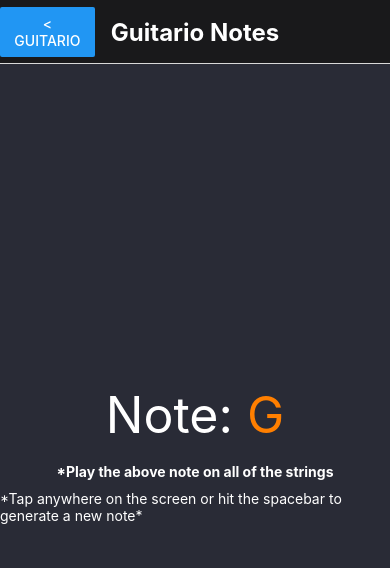
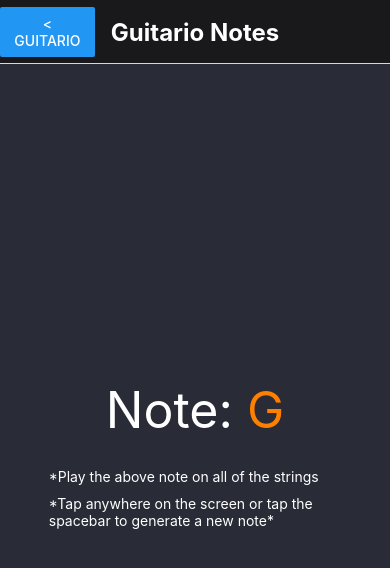
Before and after one commit to Brandon205/guitario, a React Native app: screen / in a window 390 px wide. Both pictures are taken after a click on the button "GUITARIO NOTES >". Shown: the top 568 px of the page. Built offline with nearby package versions, Linux system fonts and the light colour scheme.

Commit message:
v1.3.5 - changed all pressable Views to Pressables

```diff
--- a/app.json
+++ b/app.json
@@ -2,7 +2,7 @@
   "expo": {
     "name": "Guitario",
     "slug": "guitario",
-    "version": "1.3.0",
+    "version": "1.3.5",
     "orientation": "portrait",
     "icon": "./assets/icon.png",
     "splash": {
--- a/components/Notes.js
+++ b/components/Notes.js
@@ -34,12 +34,12 @@ export default function Notes(props) {
     return (
         <View style={styles.container}>
             <Text style={{display: showAnswer ? 'flex' : 'none', color: 'white', fontSize: 30}}>Correct fret: {frets[props.string][props.note]}</Text>
-            <View style={styles.toPlay} onTouchEnd={() => playThis()}>
+            <Pressable style={styles.toPlay} onPress={() => playThis()}>
                 <Text style={styles.noteText}>String: <Text style={{color: props.stringColor}}>{props.string}</Text></Text>
                 <Text style={styles.noteText}>Note: <Text style={{color: props.noteColor}}>{props.note}</Text></Text>
-            </View>
+            </Pressable>
 
-            <Text style={{color: '#fff', marginTop: 15}}>*Tap the words above or hit the spacebar to generate a new note to play*</Text>
+            <Text style={styles.text}>*Tap the words above or tap the spacebar to generate a new note to play*</Text>
             <Pressable onPress={() => setShowAnswer(!showAnswer)}>
                 <View style={styles.button}>
                     <Text style={styles.buttonText}>Stuck?</Text>
@@ -63,6 +63,11 @@ const styles = StyleSheet.create({
         fontSize: 50,
         color: 'white',
         paddingTop: 20
+    },
+    text: {
+        color: '#fff',
+        marginTop: 15,
+        maxWidth: '75%'
     },
     answer: {
         fontSize: 12,
--- a/components/StringsNote.js
+++ b/components/StringsNote.js
@@ -1,17 +1,19 @@
 import React from 'react'
-import { View, Text, StyleSheet } from 'react-native'
+import { View, Text, StyleSheet, Pressable } from 'react-native'
 
 export default function StringsNote(props) {
     return (
-        <View style={styles.container} onTouchStart={() => props.createNote()}>
-            <Text style={styles.screenText}>Note: <Text style={{color: props.noteColor}}>{props.note}</Text></Text>
-            <Text style={{color: '#fff', fontWeight: 'bold'}}>*Play the above note on all of the strings</Text>
-            <Text style={{color: '#fff', marginTop: 10}}>*Tap anywhere on the screen or hit the spacebar to generate a new note*</Text>
-        </View>
+        <Pressable style={styles.container} onTouchStart={() => props.createNote()}>
+            <Text style={styles.noteText}>Note: <Text style={{color: props.noteColor}}>{props.note}</Text></Text>
+            <View style={styles.textContainer}>
+                <Text style={styles.text}>*Play the above note on all of the strings</Text>
+                <Text style={styles.text}>*Tap anywhere on the screen or tap the spacebar to generate a new note*</Text>
+            </View>
+        </Pressable>
     )
 }
 
-const styles = StyleSheet.create({
+const styles = StyleSheet.create({ // {color: '#fff', fontWeight: 'bold'}{color: '#fff', marginTop: 10}
     container: {
         textAlign: 'center',
         display: 'flex',
@@ -21,10 +23,18 @@ const styles = StyleSheet.create({
         width: '100%',
         height: '100%'
     },
-    screenText: {
+    textContainer: {
+        color: '#fff',
+        maxWidth: '75%'
+    },
+    noteText: {
         fontSize: 50,
         color: 'white',
         marginBottom: 18
     },
+    text: {
+        color: '#fff',
+        marginTop: 10,
+    }
 
 })
```
